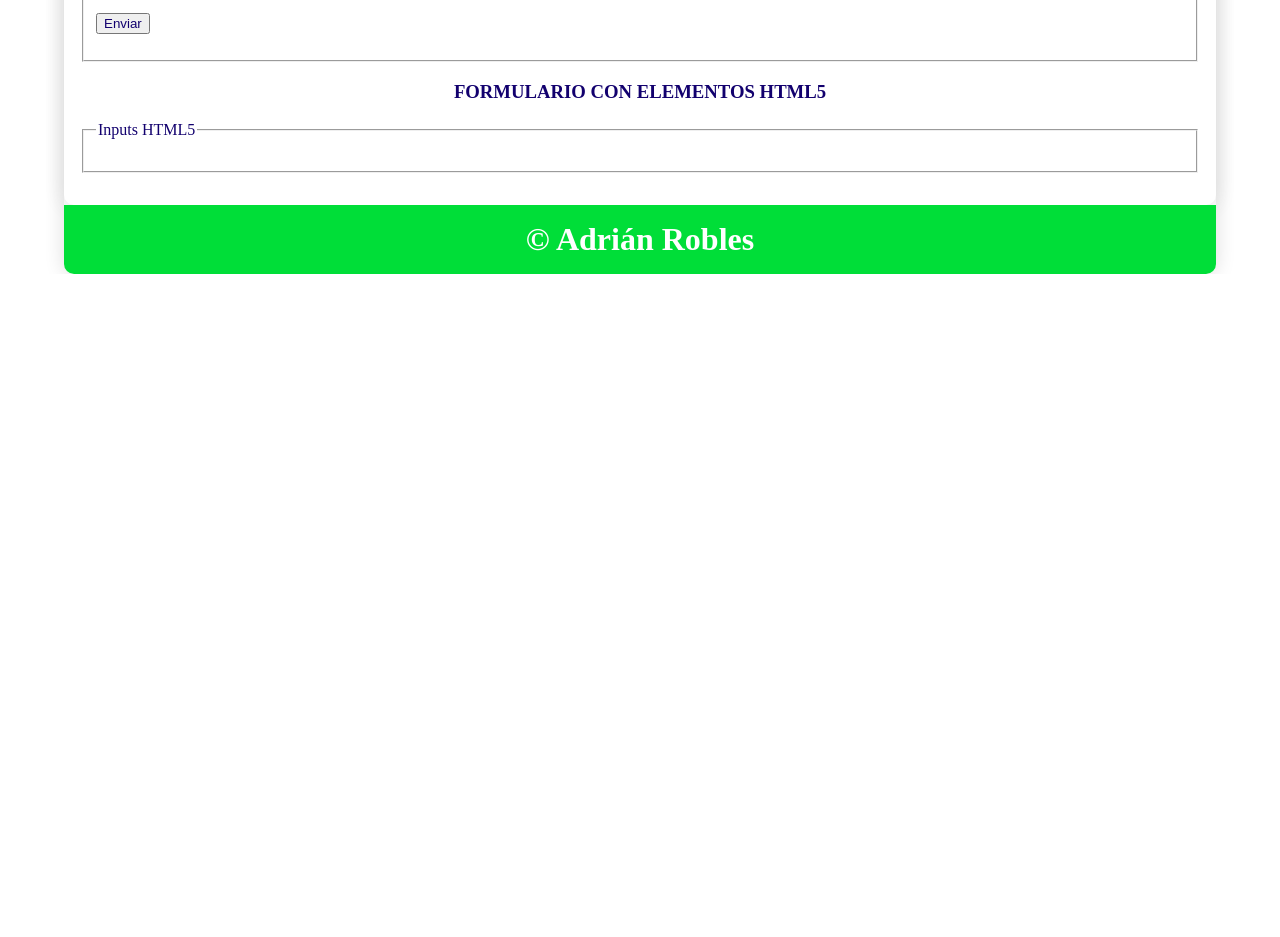
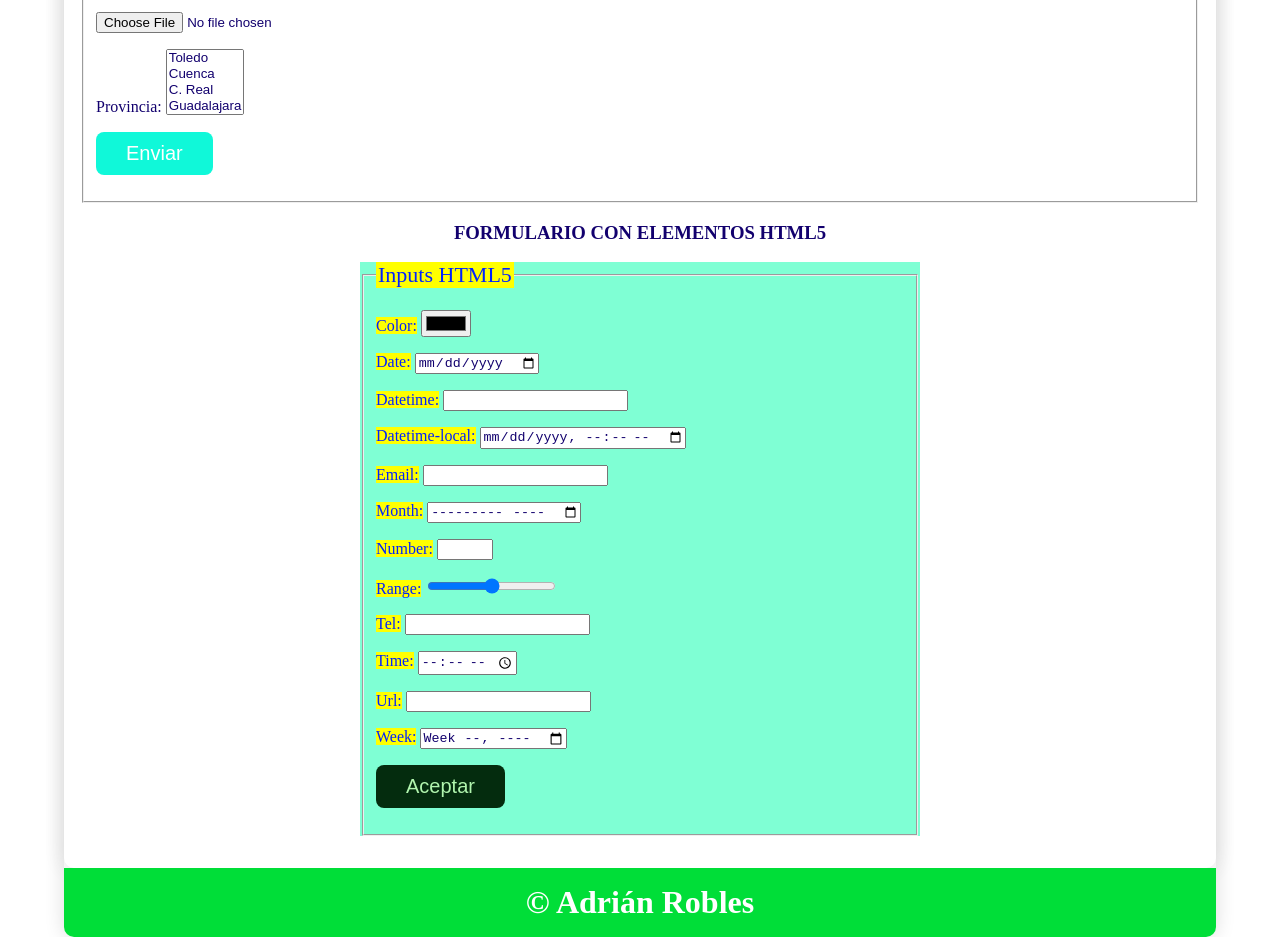
Before and after one commit to alumno-adri/web24, a plain HTML site: page formularios.html in a window 1280 px wide. Shown: the part 943-1880 px from the top of the page. Before the commit the page ends 1217 px from the top, so only its background shows below. Drawn offline with Linux system fonts and the light colour scheme.

Commit message:
actualizacion de formulario

```diff
--- a/css/style.css
+++ b/css/style.css
@@ -294,6 +294,46 @@ background-color: aquamarine;
 .estrechar1{
     width: 200px;
 }
+.formlogin{
+    float: left;
+    width: 50%;
+}
+.cb{
+    clear: both;
+}
+.formregister{
+    float: right;
+    width: 50%;
+}
+.formhtml5 {
+    width: 50%;
+    margin: 0 auto;
+    background-color: aquamarine;
+}
+.formhtml5 legend {
+    background-color: rgb(255, 255, 0);
+    color: rgb(0, 34, 255);
+    font-size: 22px;
+}
+.formhtml5 label {
+    background-color: rgb(255, 255, 0);
+    color: rgb(0, 34, 255);
+    font-size: 16px;
+}
+.btn {
+    border: 0;
+    padding: 10px 30px;
+    border-radius: 8px;
+    font-size: 20px;
+}
+.btn-blue {
+    background-color: rgb(16, 248, 217);
+    color: white;
+}
+.btn-green {
+    background-color: rgb(4, 44, 14);
+    color: rgb(177, 245, 174);
+}
 .col3{
     width: 33.3%;
     float: left;
--- a/formularios.html
+++ b/formularios.html
@@ -104,14 +104,14 @@
                             </select>
                         </p>
                         <p>
-                            <label for="">Aficiones:</label>
+                            <label for="">Aficiones:</label> <br/>
                             <input type="checkbox" name="cine" id=""> Cine <br/>
                             <input type="checkbox" name="deportes" id=""> Deportes<br/>
                             <input type="checkbox" name="viajar" id=""> Viajar<br/>
                             <input type="checkbox" name="fiesta" id=""> Fiesta<br/>
                         </p>
                         <p>
-                        <label for="">Sexo:</label>
+                        <label for="">Sexo:</label> <br/>
                         <input type="radio" name="Sexo" id=""> Hombre<br/>
                         <input type="radio" name="Sexo" id=""> Mujer<br/>
                         <input type="radio" name="Sexo" id=""> No te importa<br/>
@@ -124,8 +124,16 @@
                         <p>
                           <input type="file" name="foto" id="">
                         </p>
+                        <label for="">Provincia:</label>
+                        <select name="provincia" id="" multiple="">
+                            <option value="1">Toledo</option>
+                            <option value="2">Cuenca</option>
+                            <option value="3">C. Real</option>
+                            <option value="4">Guadalajara</option>
+                            <option value="5">Albacete</option>
+                        </select>
                         <p>
-                            <input type="submit" value="Enviar" id="btn btn-red">
+                            <input class="btn btn-blue" type="submit" value="Enviar" >
                         </p>
 
                     </fieldset>
@@ -134,8 +142,20 @@
                 <h3 class="text-center">FORMULARIO CON ELEMENTOS HTML5</h3>
                 <form action="kk.php" method="post" class="formhtml5">
                     <fieldset>
-                        <legend>Inputs HTML5</legend>
-                        <p><label for=""></label></p>
+                            <legend>Inputs HTML5</legend>
+                            <p><label for="">Color:</label> <input type="color" name="color" id=""></p>
+                            <p><label for="">Date:</label> <input type="date" name="date" id=""></p>
+                            <p><label for="">Datetime:</label> <input type="datetime" name="datetime" id=""></p>
+                            <p><label for="">Datetime-local:</label> <input type="datetime-local" name="datetime-local" id=""></p>
+                            <p><label for="">Email:</label> <input type="email" name="email" id=""></p>
+                            <p><label for="">Month:</label> <input type="month" name="month" id=""></p>
+                            <p><label for="">Number:</label> <input type="number" name="number" id="" step="2" min="10" max="30"></p>
+                            <p><label for="">Range:</label> <input type="range" name="range" id="" step="2" min="10" max="30"></p>
+                            <p><label for="">Tel:</label> <input type="tel" name="tel" id=""></p>
+                            <p><label for="">Time:</label> <input type="time" name="time" id=""></p>
+                            <p><label for="">Url:</label> <input type="url" name="url" id=""></p>
+                            <p><label for="">Week:</label> <input type="week" name="week" id=""></p>
+                            <p><input type="submit" value="Aceptar" id="" class="btn btn-green"></p>
                     </fieldset>
                 </form>
             </div>
```
